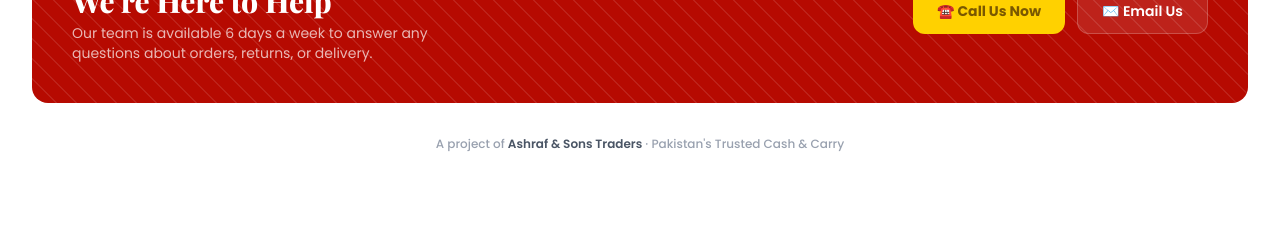
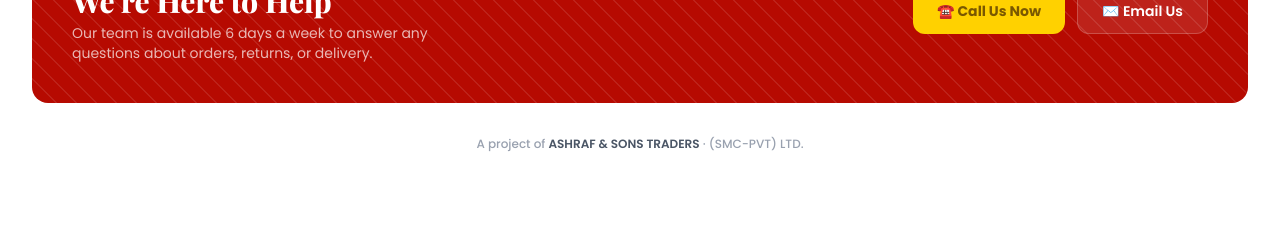
Before and after one commit to Valuemax-Carry/value-max, a Next.js app: page /policy in a window 1280 px wide. Shown: the part 3060-3285 px from the top of the page. Built offline with nearby package versions, Linux system fonts and the light colour scheme.

Commit message:
addin new tagline

```diff
--- a/app/policy/page.js
+++ b/app/policy/page.js
@@ -305,8 +305,8 @@ export default function PolicyPage() {
 
         <p className="text-center text-[12px] text-gray-400 mt-8 font-medium">
           A project of{" "}
-          <span className="text-gray-600 font-semibold">Ashraf &amp; Sons Traders</span>
-          {" "}&middot; Pakistan&apos;s Trusted Cash &amp; Carry
+          <span className="text-gray-600 font-semibold">ASHRAF &amp; SONS TRADERS</span>
+          {" "}&middot; (SMC-PVT) LTD.
         </p>
       </div>
     </div>
--- a/components/landing/BulkOrder.js
+++ b/components/landing/BulkOrder.js
@@ -15,7 +15,7 @@ export default function BulkOrder() {
   const [done, setDone] = useState(false);
 
   const WHATSAPP = "03085518210";
-  const EMAIL = "isaamir81@gmail.com";
+  const EMAIL = "valuemaxcc@gmail.com";
 
   const handleChange = (e) =>
     setForm((s) => ({ ...s, [e.target.name]: e.target.value }));
@@ -798,11 +798,11 @@ export default function BulkOrder() {
                   <span>
                     A project of{" "}
                     <strong style={{ color: "#555" }}>
-                      Ashraf &amp; Sons Traders
+                    ASHRAF & SONS TRADERS
                     </strong>
                   </span>
                   <span className="bo-trust-dot" />
-                  <span>Cash &amp; Carry</span>
+                  <span>(SMC-PVT) LTD.</span>
                 </div>
               </form>
             </div>
--- a/components/landing/Contact.js
+++ b/components/landing/Contact.js
@@ -265,7 +265,7 @@ export default function Contact() {
               <div className="vm-c-up-4 flex items-center gap-2 mt-2 bg-white border border-gray-100 rounded-full px-4 py-2 shadow-sm self-start">
                 <span className="w-2 h-2 rounded-full bg-green-500 animate-pulse" />
                 <span className="text-[12px] text-gray-500 font-medium">
-                  A project of Ashraf &amp; Sons Traders Cash & Carry
+                  A project of ASHRAF & SONS TRADERS (SMC-PVT) LTD.
                 </span>
               </div>
             )}
--- a/components/landing/Hero.js
+++ b/components/landing/Hero.js
@@ -217,9 +217,9 @@ export default function Hero() {
               <p className="text-[13px] text-gray-400 font-medium tracking-wide mb-6 vm-fade-up-3">
                 A project of{" "}
                 <span className="text-gray-700 font-semibold">
-                  Ashraf &amp; Sons Traders
+                  ASHRAF & SONS TRADERS
                 </span>
-                &nbsp; Cash & Carry
+                &nbsp; (SMC-PVT) LTD.
               </p>
 
               <div className="flex flex-wrap gap-3 mb-8 vm-fade-up-4">
@@ -462,10 +462,10 @@ export default function Hero() {
             <p className="text-center text-[12px] text-gray-400 mt-5 font-medium">
               A project of{" "}
               <span className="text-gray-600 font-semibold">
-                Ashraf &amp; Sons Traders
+             ASHRAF & SONS TRADERS
               </span>{" "}
-              · Pakistan's  Cash &amp; Carry
-            </p>
+              (SMC-PVT) LTD.
+              </p>
           </div>
         </div>
       </section>
```
